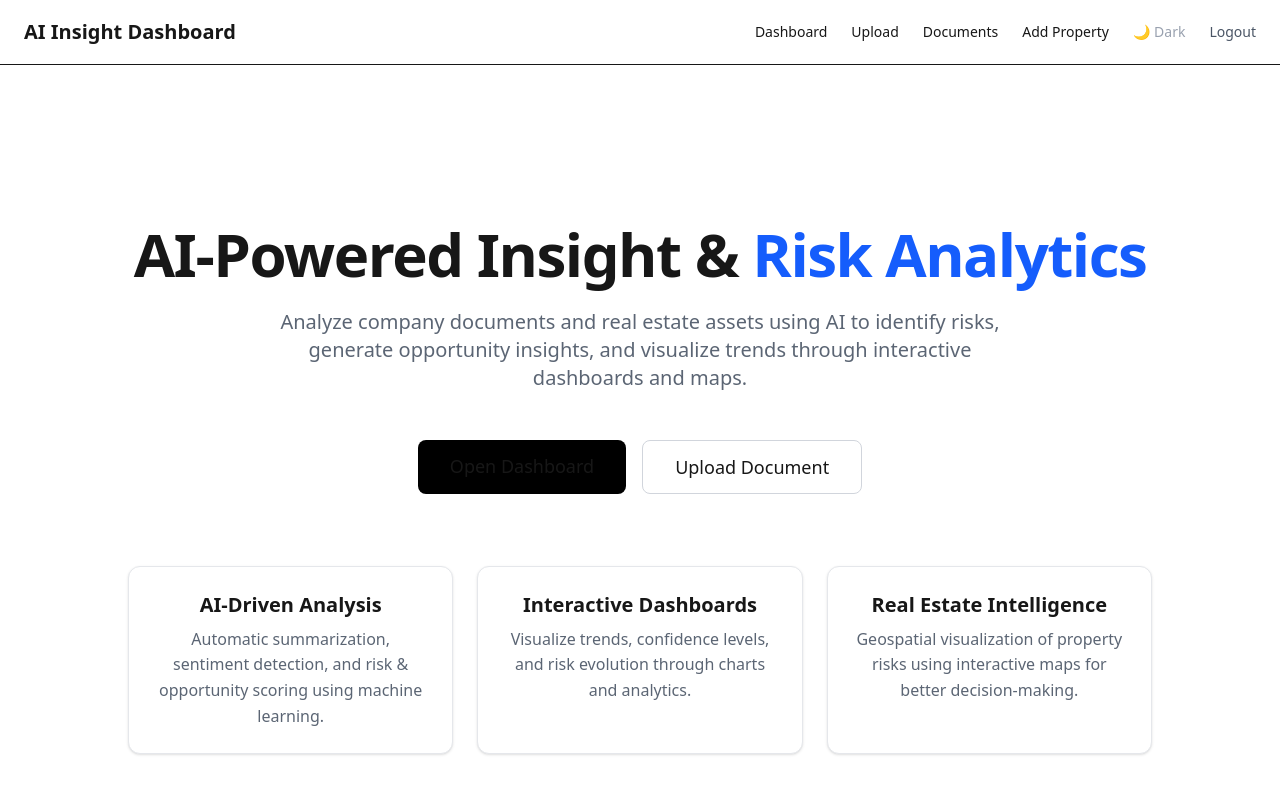
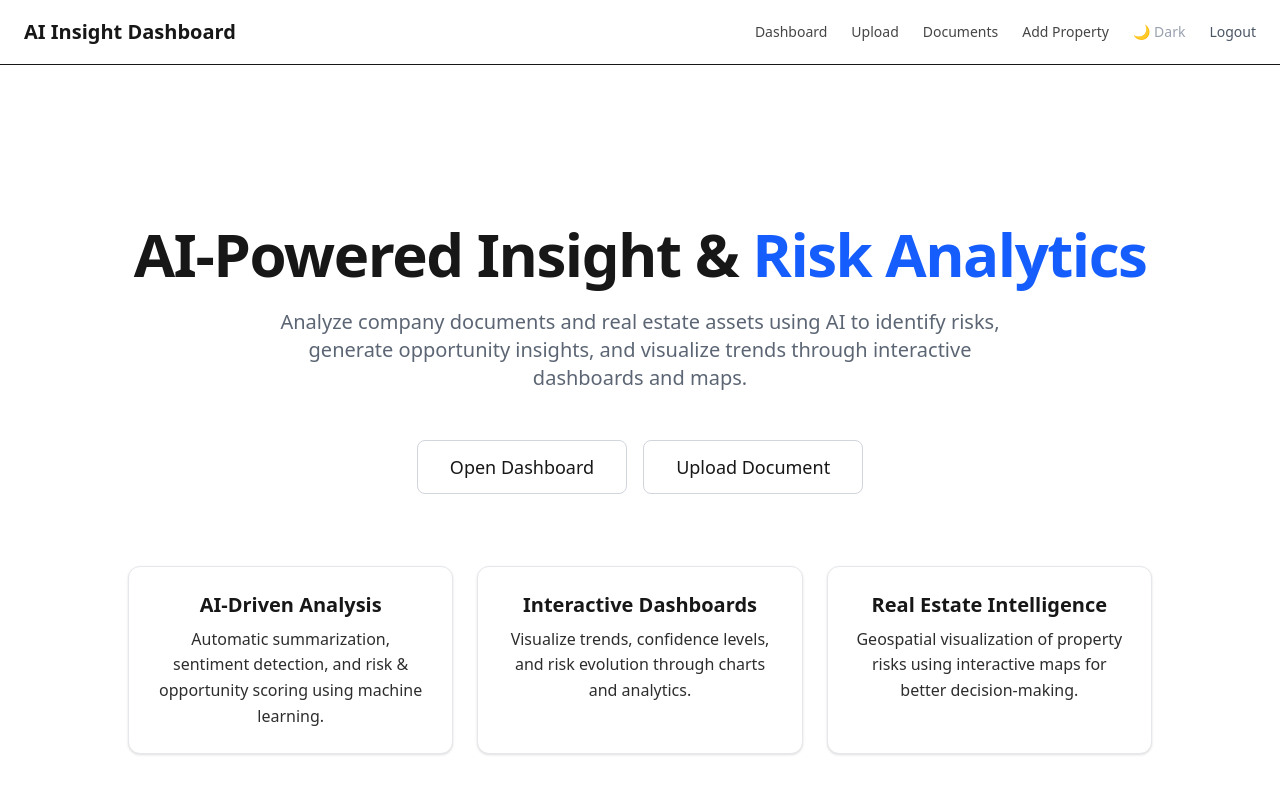
Before and after one commit to wispas/ai-powered-dashboard, a Next.js app: page / in a window 1280 px wide. Shown: the top 794 px of the page. Built offline with nearby package versions, Linux system fonts and the light colour scheme.

Commit message:
Improved style dark mode and light mode to the layout and Dashboard page

```diff
--- a/app/layout.tsx
+++ b/app/layout.tsx
@@ -12,7 +12,7 @@ export default function RootLayout({
     <html lang="en">
       <body className="bg-background text-foreground">
         {/* Header */}
-        <header className="border-b bg-white dark:bg-gray-900">
+        <header className="border-b bg-background">
           <div className="mx-auto max-w-7xl px-4 sm:px-6">
             <div className="flex h-16 items-center justify-between">
               {/* Logo */}
@@ -45,6 +45,7 @@ export default function RootLayout({
   );
 }
 
+
 /* ---------------- Helpers ---------------- */
 
 function NavLink({
@@ -57,12 +58,13 @@ function NavLink({
   return (
     <Link
       href={href}
-      className="text-sm font-medium text-gray-700 hover:text-black dark:text-gray-300 dark:hover:text-white transition"
+      className="text-sm font-medium opacity-80 hover:opacity-100 transition"
     >
       {children}
     </Link>
   );
 }
+
 
 /* ---------------- Mobile Menu ---------------- */
 
@@ -73,7 +75,7 @@ function MobileMenu() {
         ☰
       </summary>
 
-      <div className="absolute right-0 mt-2 w-48 rounded-lg border bg-white dark:bg-gray-900 shadow-lg z-50">
+      <div className="absolute right-0 mt-2 w-48 rounded-lg border bg-background shadow-lg z-50">
         <nav className="flex flex-col p-2 gap-2">
           <NavLink href="/dashboard">Dashboard</NavLink>
           <NavLink href="/upload">Upload</NavLink>
--- a/app/page.tsx
+++ b/app/page.tsx
@@ -21,7 +21,7 @@ export default function HomePage() {
         <div className="flex flex-col sm:flex-row justify-center gap-4">
           <Link
             href="/dashboard"
-            className="px-8 py-3 bg-black text-white rounded-lg text-lg font-medium hover:bg-gray-800 transition"
+            className="px-8 py-3 border border-gray-300 rounded-lg text-lg font-medium hover:bg-gray-100 dark:hover:bg-gray-800 transition"
           >
             Open Dashboard
           </Link>
@@ -35,7 +35,7 @@ export default function HomePage() {
         </div>
 
         {/* Features */}
-        <div className="grid grid-cols-1 md:grid-cols-3 gap-6 pt-6">
+        <div className="grid grid-cols-1 md:grid-cols-3 gap-6 pt-6 ">
           <Feature
             title="AI-Driven Analysis"
             description="Automatic summarization, sentiment detection, and risk & opportunity scoring using machine learning."
@@ -62,9 +62,14 @@ function Feature({
   description: string;
 }) {
   return (
-    <div className="bg-white dark:bg-gray-900 p-6 rounded-xl shadow-sm border border-gray-200 dark:border-gray-800">
-      <h3 className="text-xl font-semibold mb-2">{title}</h3>
-      <p className="text-gray-600 dark:text-gray-400">{description}</p>
+    <div className="p-6 rounded-xl shadow-sm border border-gray-200"
+         style={{ backgroundColor: "var(--background)" }}>
+      <h3 className="text-xl font-semibold mb-2">
+        {title}
+      </h3>
+      <p className="opacity-80">
+        {description}
+      </p>
     </div>
   );
 }
```
